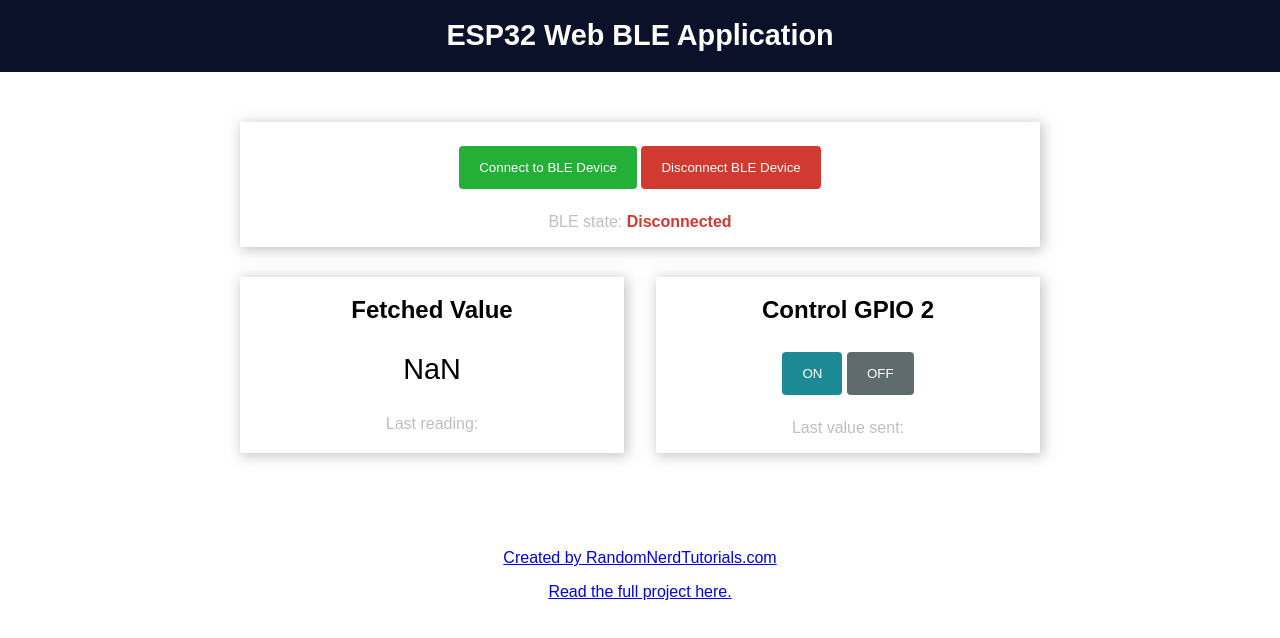
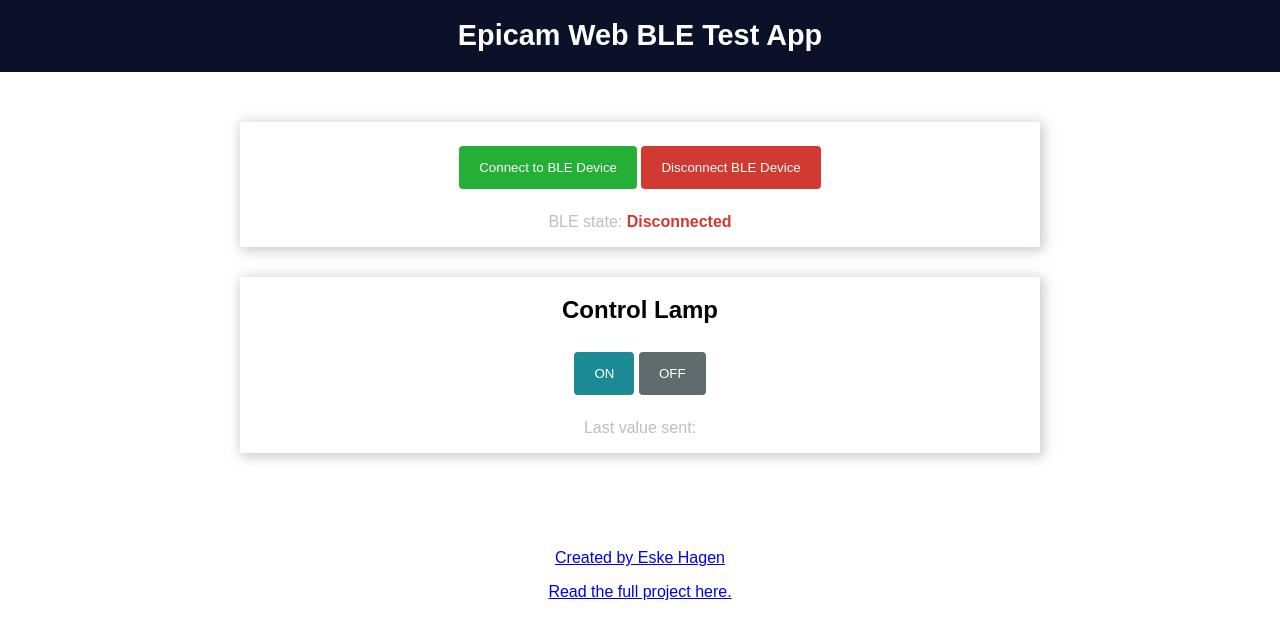
Before and after one commit to eskehagen/esp32_web_ble, a plain HTML site: page index.html in a window 1280 px wide. Drawn offline with Linux system fonts and the light colour scheme.

Commit message:
Update index.html
EHR adjusted for Epicam

```diff
--- a/index.html
+++ b/index.html
@@ -1,7 +1,8 @@
 <!--
-  Rui Santos
-  Complete project details at https://RandomNerdTutorials.com/esp32-web-bluetooth/
+  Epicam Web BLE Test Application
+  Created by Eske Hagen
 
+  Inspiration found in project - https://RandomNerdTutorials.com/esp32-web-bluetooth/
   Permission is hereby granted, free of charge, to any person obtaining a copy of this software and associated documentation files.
   The above copyright notice and this permission notice shall be included in all copies or substantial portions of the Software.
 -->
@@ -9,7 +10,7 @@
 <!DOCTYPE html>
 <html>
 <head>
-    <title>ESP32 Web BLE App</title>
+    <title>Epicam Web BLE Test App</title>
     <meta name="viewport" content="width=device-width, initial-scale=1">
     <link rel="icon" type="image/png" href="favicon.ico">
     <link rel="stylesheet" type="text/css" href="style.css">
@@ -17,7 +18,7 @@
 </head>
 <body>
     <div class="topnav">
-        <h1>ESP32 Web BLE Application</h1>
+        <h1>Epicam Web BLE Test App</h1>
     </div>
     <div class="content">
         <div class="card-grid">
@@ -31,13 +32,7 @@
         </div>
         <div class="card-grid">
             <div class="card">
-                <h2>Fetched Value</h2>
-                <p class="reading"><span id="valueContainer">NaN</span></p>
-                <p class="gray-label">Last reading: <span id="timestamp"></span></p>
-            </div>
-
-            <div class="card">
-                <h2>Control GPIO 2</h2>
+                <h2>Control Lamp</h2>
                 <button id="onButton" class="onButton">ON</button>
                 <button id="offButton" class="offButton">OFF</button>
                 <p class="gray-label">Last value sent: <span id="valueSent"></span></p>
@@ -45,8 +40,8 @@
         </div>
     </div>
     <div class="footer">
-        <p><a href="https://randomnerdtutorials.com/">Created by RandomNerdTutorials.com</a></p>
-        <p><a href="https://RandomNerdTutorials.com/esp32-web-bluetooth/">Read the full project here.</a></p>
+        <p><a href="https://randomnerdtutorials.com/">Created by Eske Hagen</a></p>
+        <p><a href="https://github.com/eskehagen/esp32_web_ble/">Read the full project here.</a></p>
     </div>
 </body>
 <script>
```
